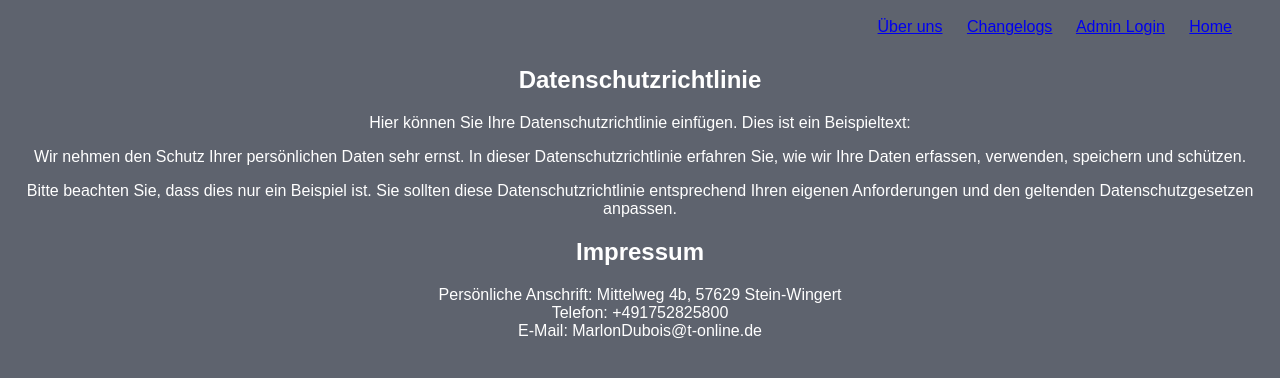
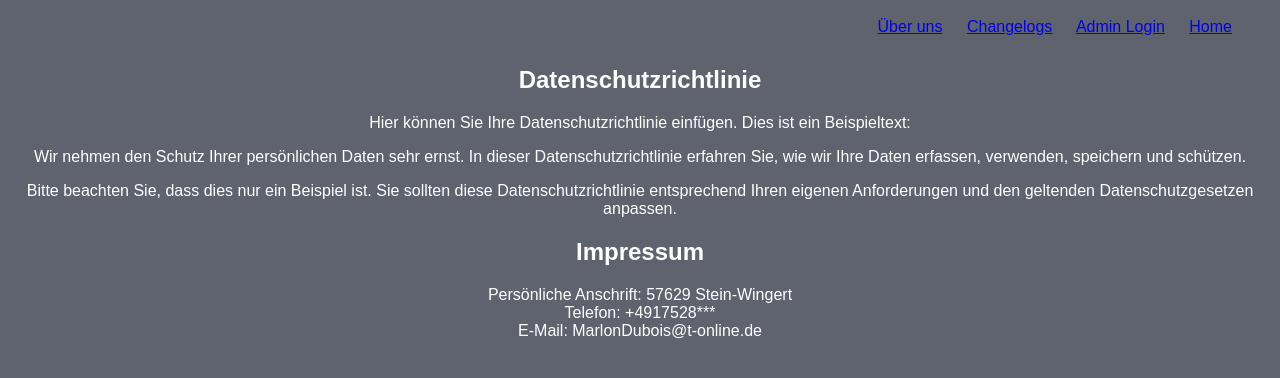
Before and after one commit to XxXMarlonXxX/ai, a plain HTML site: page wilkommen/impressum.html in a window 1280 px wide. Drawn offline with Linux system fonts and the light colour scheme.

Commit message:
Update impressum.html

```diff
--- a/wilkommen/impressum.html
+++ b/wilkommen/impressum.html
@@ -24,8 +24,8 @@
 
     <div class="container">
         <h2>Impressum</h2>
-        Persönliche Anschrift: Mittelweg 4b, 57629 Stein-Wingert<br>
-        Telefon: +491752825800<br>
+        Persönliche Anschrift: 57629 Stein-Wingert<br>
+        Telefon: +4917528***<br>
         E-Mail: MarlonDubois@t-online.de<br>
     </div>
 </body>
```
